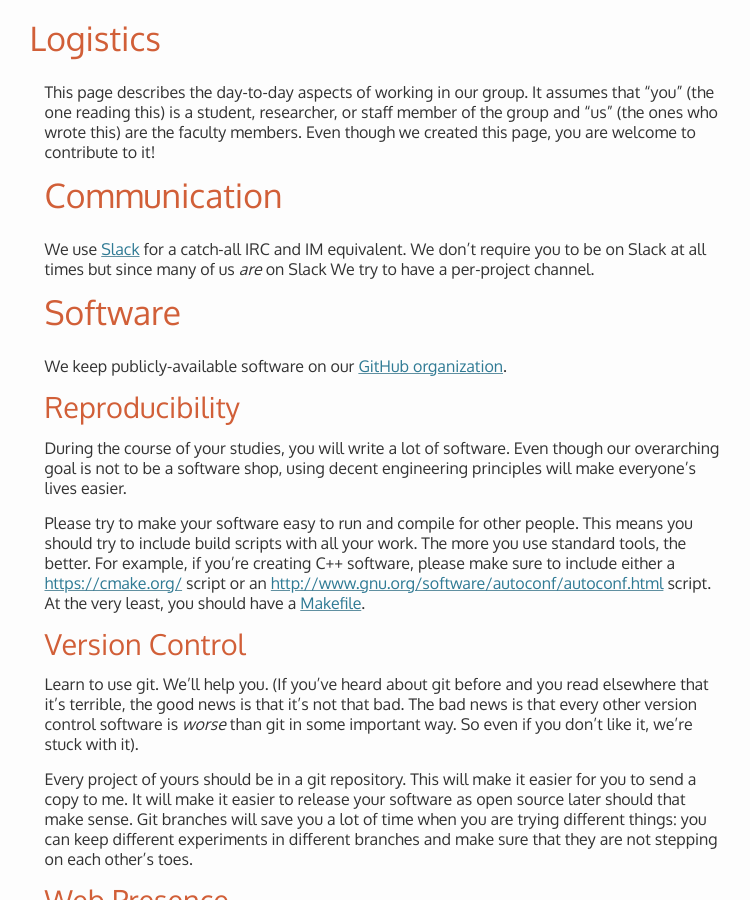
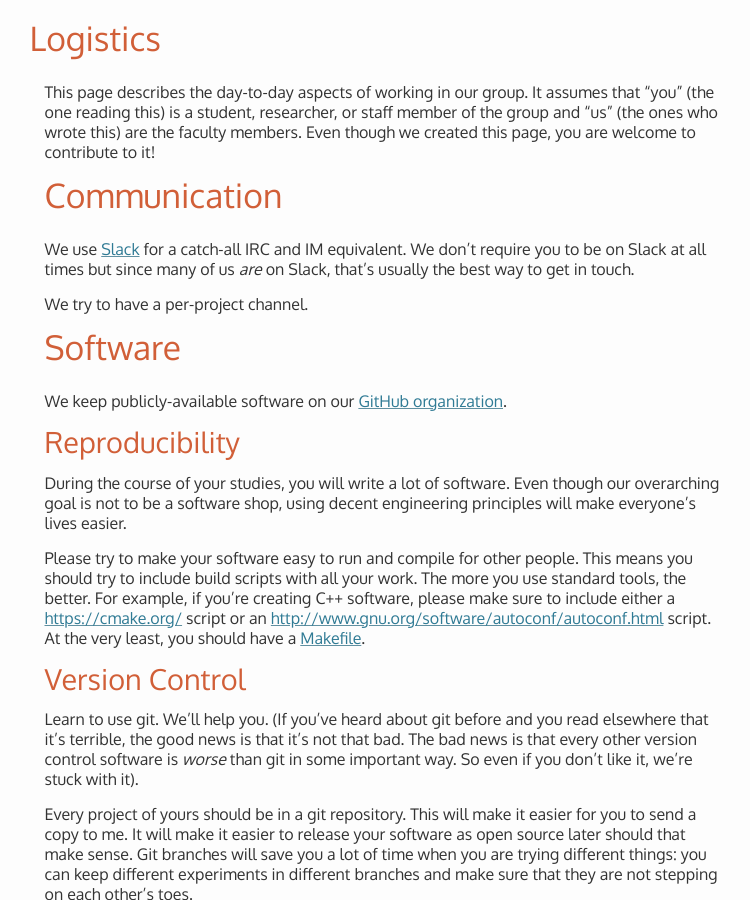
Before and after one commit to hdc-arizona/hdc-arizona.github.io, a Jekyll site: the page built from logistics.md, in a window 1280 px wide and 900 px high. Shown: the whole window, without its empty margins (138-888 px from the left). Built offline with Jekyll 4.4.1, drawn with Linux system fonts in a browser that asks for light colours.

Commit message:
Finish Slack sentences

```diff
--- a/logistics.md
+++ b/logistics.md
@@ -13,7 +13,10 @@
 
 We use [Slack](https://hdcarizona.slack.com/) for a
 catch-all IRC and IM equivalent. We don't require you to be on Slack
-at all times but since many of us *are* on Slack We try to have a per-project channel.
+at all times but since many of us *are* on Slack, that's usually the
+best way to get in touch.
+
+We try to have a per-project channel.
 
 # Software
 
```
